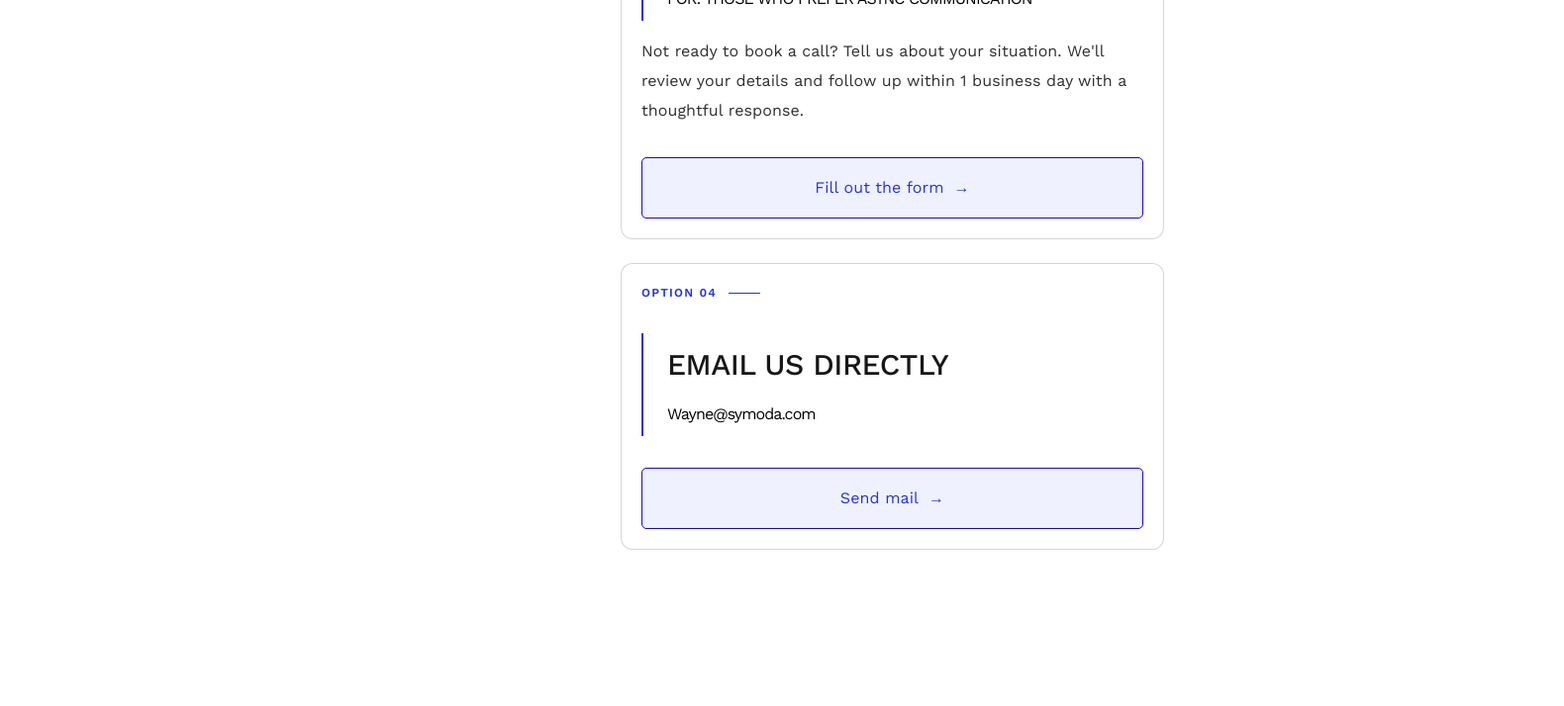
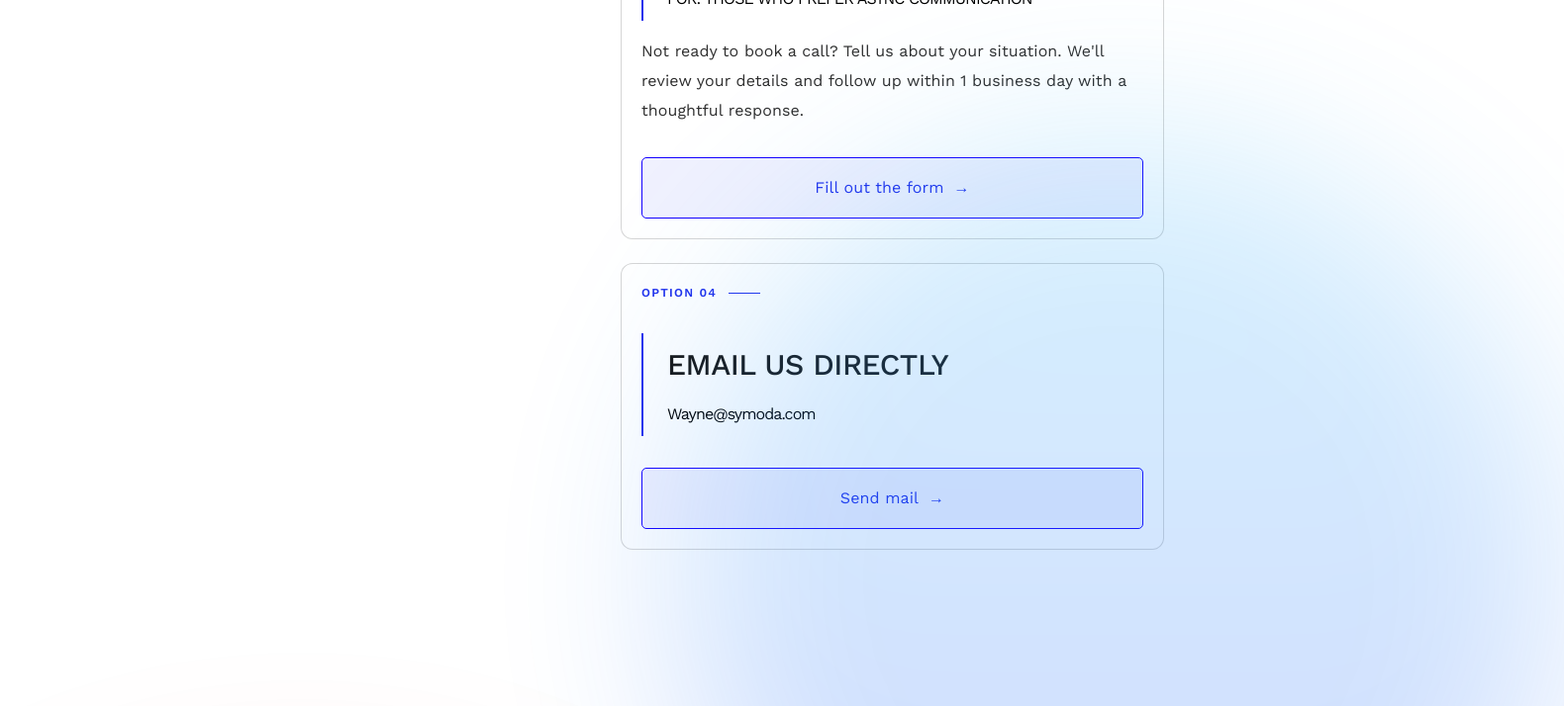
Before and after one commit to DeveloperAtOdsd/symoda-frontend, a React (Vite) app: page /contact in a window 1280 px wide. Shown: the part 1980-2694 px from the top of the page at 99% size, 1580 px wide, since content can reach past the window. Built offline with nearby package versions, Linux system fonts and the light colour scheme.

Commit message:
adding blob corner

```diff
--- a/src/components/ContactFaq.css
+++ b/src/components/ContactFaq.css
@@ -1,7 +1,16 @@
 /* ── Contact FAQ Section ── */
 .contact-faq {
-  width: 100%;
-  font-family: 'Work Sans', sans-serif;
+  position: relative;
+  overflow: visible;
+  /* or visible if you want overflow outside */
+}
+
+.contact-faq__blob-left {
+  position: absolute;
+  border-radius: 50%;
+  opacity: 0.2;
+  pointer-events: none;
+  z-index: 0;
 }
 
 .contact-faq__inner {
--- a/src/components/ContactFaq.jsx
+++ b/src/components/ContactFaq.jsx
@@ -43,6 +43,19 @@ export default function ContactFaq() {
 
   return (
     <section className="contact-faq">
+      {/* 👇 LEFT SIDE BLOB */}
+      <div
+        className="contact-faq__blob-left"
+        style={{
+          width: '1003px',
+          height: '1003px',
+          top: '227px',
+          left: '-196px',
+          background: 'linear-gradient(180deg, #F93F08 0%, #1143F8 100%)',
+          filter: 'blur(110px)',
+        }}
+      />
+
       <div className="container contact-faq__inner">
         {/* Left Column */}
         <div className="contact-faq__left">
@@ -92,6 +105,7 @@ export default function ContactFaq() {
           })}
         </div>
       </div>
+
     </section>
   )
 }
--- a/src/components/ContactOptions.css
+++ b/src/components/ContactOptions.css
@@ -2,6 +2,43 @@
 .contact-options {
   width: 100%;
   font-family: 'Work Sans', sans-serif;
+
+  position: relative;
+  overflow: visible;
+  /* ✅ CHANGE THIS */
+}
+
+@media (max-width: 768px) {
+  .contact-faq__blob-left {
+    width: 300px;
+    height: 300px;
+
+    top: 0;
+    left: 0;
+
+    transform: translate(-70%, -20%);
+    /* push mostly outside */
+    filter: blur(60px);
+    opacity: 0.1;
+  }
+}
+
+.contact-faq__blob {
+  position: absolute;
+  width: 900px;
+  height: 900px;
+
+  right: -300px;
+  /* 👈 push outside right */
+  bottom: -400px;
+  /* 👈 push downward (half in next section) */
+
+  background: linear-gradient(180deg, #34B8F9 0%, #1143F8 100%);
+  filter: blur(92px);
+  opacity: 0.2;
+  border-radius: 50%;
+  pointer-events: none;
+  z-index: 0;
 }
 
 .contact-options__inner {
--- a/src/components/ContactOptions.jsx
+++ b/src/components/ContactOptions.jsx
@@ -3,6 +3,20 @@ import './ContactOptions.css'
 export default function ContactOptions() {
   return (
     <section className="contact-options">
+      {/* 👇 ADD BLOB HERE */}
+      <div
+        className="absolute rounded-full opacity-20 will-change-transform mix-blend-multiply"
+        style={{
+          width: '900px',
+          height: '900px',
+          top: '0',
+          left: '0',
+          transform: 'translate(-40%, -40%)',
+          background: 'linear-gradient(180deg, #34B8F9 0%, #1143F8 100%)',
+          filter: 'blur(92px)',
+          zIndex: 0, // 👈 important
+        }}
+      />
       <div className="container contact-options__inner">
         {/* Left Column */}
         <div className="contact-options__left">
@@ -118,6 +132,11 @@ export default function ContactOptions() {
           </div>
         </div>
       </div>
+
+      {/* 👇 ADD BLOB HERE (bottom-right) */}
+      <div
+        className="contact-faq__blob"
+      />
     </section>
   )
 }
--- a/src/components/ProblemsSection.css
+++ b/src/components/ProblemsSection.css
@@ -1,13 +1,12 @@
 .problems {
   width: 100%;
   font-family: 'Work Sans', sans-serif;
-}
-
-.problems {
+  /* for blob */
   position: relative;
   /* REQUIRED */
   overflow: hidden;
 }
+
 
 .problems__layout {
   display: flex;
```
